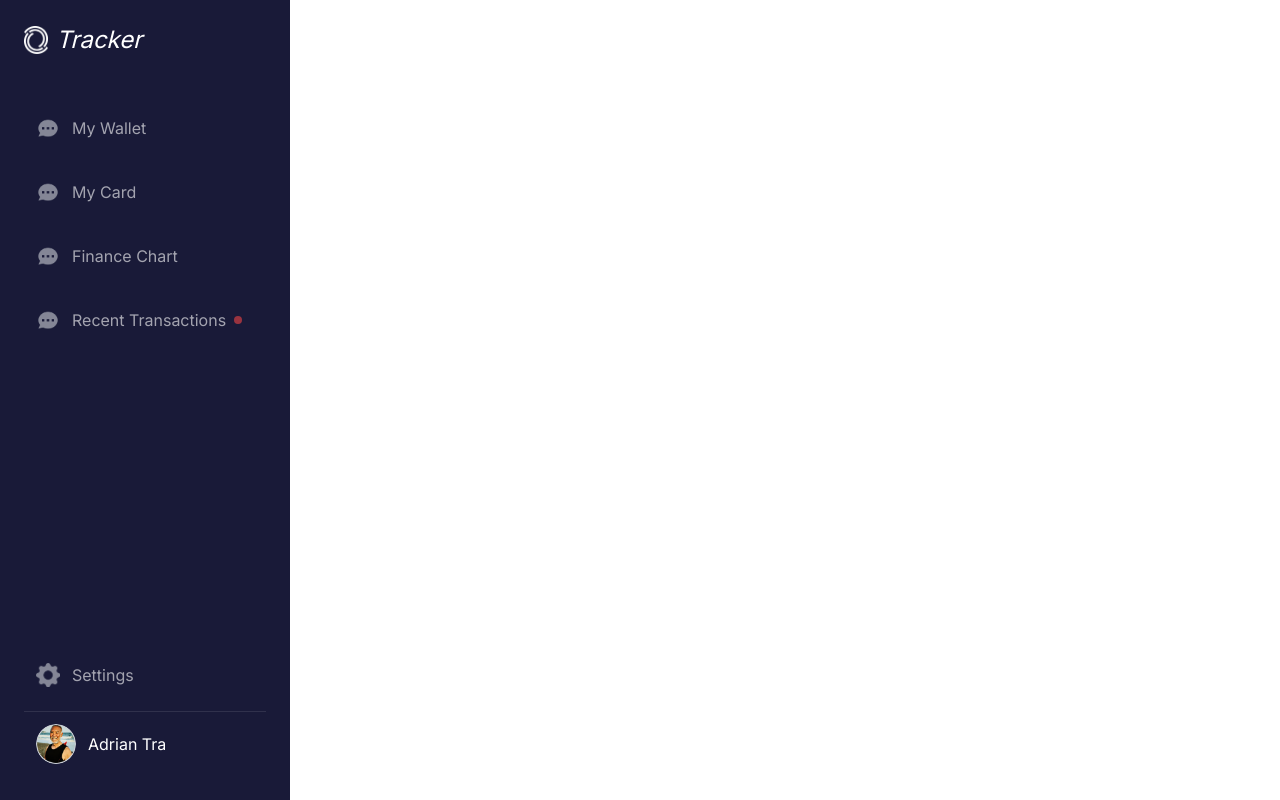
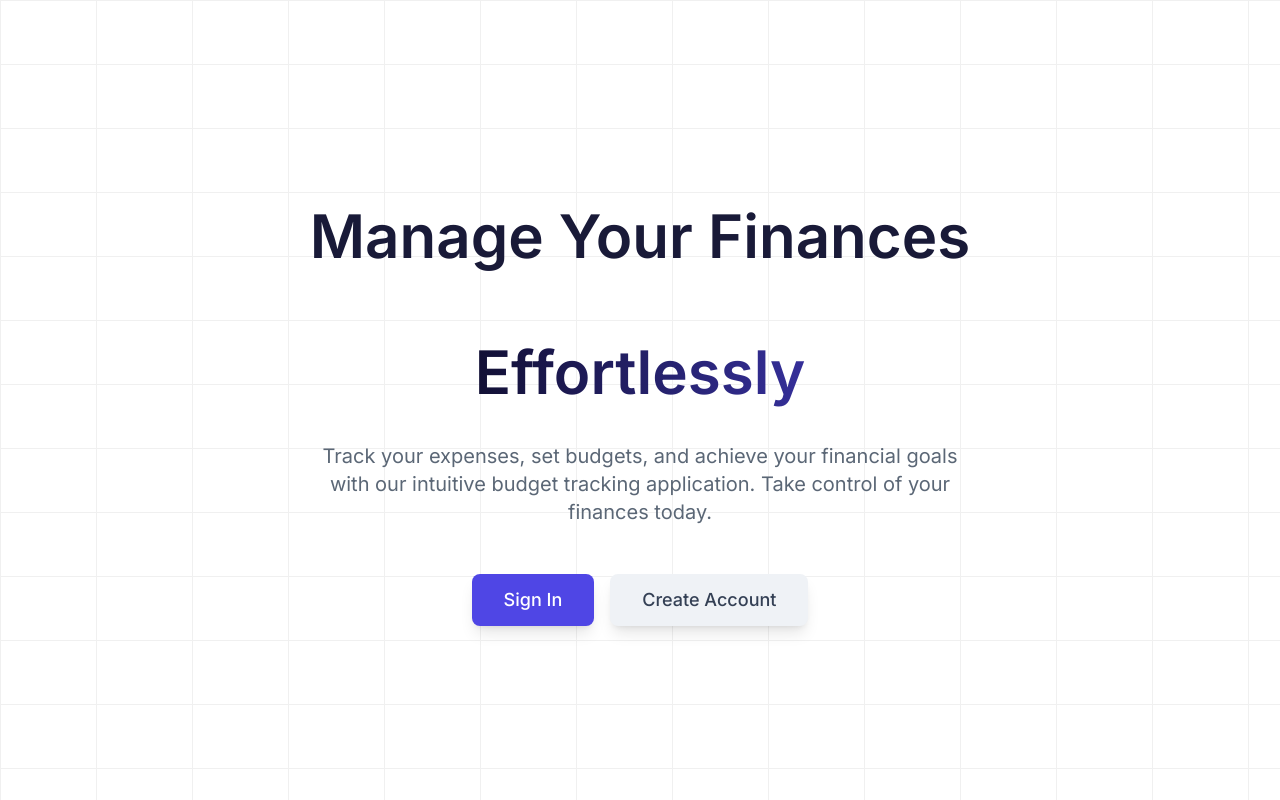
Before and after one commit to ibtissem101/CSE-BUDGET-APP-FRONTEND, a Next.js app: page / in a window 1280 px wide. Built offline with nearby package versions, Linux system fonts and the light colour scheme.

Commit message:
added home

```diff
--- a/src/app/chart/page.jsx
+++ b/src/app/chart/page.jsx
@@ -83,7 +83,7 @@ const ChartControls = ({
   return (
     <div className="flex flex-col md:flex-row justify-between mb-8 px-4 md:px-0 md:mr-16">
       <div className="font-bold text-lg md:text-2xl mb-4 md:mb-0">
-        Stastic
+        Statistic
       </div>
       <div className="flex md:flex-row gap-4 md:w-auto text-sm font-normal">
         <div className="w-full md:w-auto">
@@ -119,9 +119,7 @@ const ChartControls = ({
 const Header = () => {
   return (
     <div className="px-4 md:px-0">
-      <div className="text-2xl md:text-3xl font-bold mb-2">
-        Finance Chart
-      </div>
+      <div className="text-2xl md:text-3xl font-bold mb-2">Finance Chart</div>
       <div className="text-gray-600 mb-4 md:text-base">
         Keep track your financial plan
       </div>
--- a/src/app/layout.js
+++ b/src/app/layout.js
@@ -13,15 +13,16 @@ const inter = Inter({
 export default function RootLayout({ children }) {
   const pathname = usePathname();
   const isAuthPage = pathname?.startsWith("/auth");
+  const isHomePage = pathname === "/";
 
   return (
     <html lang="en">
       <body className={`${inter.variable} font-sans antialiased`}>
-        {!isAuthPage && <Navbar />}
-        {!isAuthPage && <Sidebar />}
+        {!isAuthPage && !isHomePage && <Navbar />}
+        {!isAuthPage && !isHomePage && <Sidebar />}
         <main
           className={`transition-all duration-300 ${
-            !isAuthPage ? "pt-[60px] md:pt-12" : ""
+            !isAuthPage && !isHomePage ? "pt-[60px] md:pt-12" : ""
           }`}
         >
           {children}
--- a/src/app/page.jsx
+++ b/src/app/page.jsx
@@ -1,3 +1,42 @@
+"use client";
+import Link from "next/link";
+
 export default function Page() {
-  return <div>Budget dashboard</div>;
+  return (
+    <div className="min-h-screen flex flex-col items-center justify-center px-4 py-12 relative">
+      <div className="absolute inset-0 -z-10 h-full w-full bg-white bg-[linear-gradient(to_right,#f0f0f0_1px,transparent_1px),linear-gradient(to_bottom,#f0f0f0_1px,transparent_1px)] bg-[size:6rem_4rem]"></div>
+      <div className="text-center max-w-4xl mx-auto">
+        <div className="flex items-center justify-center gap-2 mb-8"></div>
+
+        <h1 className="text-4xl md:text-6xl font-semibold flex flex-col gap-2 text-Violet-900 mb-6">
+          <div>Manage Your Finances</div>
+          <br />
+          <span className=" bg-clip-text pb-4 text-transparent bg-gradient-to-r from-black to-Violet-600">
+            Effortlessly
+          </span>
+        </h1>
+
+        <p className="text-xl text-Neutral-80 mb-12 max-w-2xl mx-auto">
+          Track your expenses, set budgets, and achieve your financial goals
+          with our intuitive budget tracking application. Take control of your
+          finances today.
+        </p>
+
+        <div className="flex flex-col sm:flex-row gap-4 justify-center">
+          <Link
+            href="/auth/login"
+            className="px-8 py-3 bg-Violet-500 text-white rounded-lg font-medium text-lg hover:bg-Violet-600 transition-colors shadow-lg hover:shadow-xl"
+          >
+            Sign In
+          </Link>
+          <Link
+            href="/auth/register"
+            className="px-8 py-3 bg-Neutral-30 text-Neutral-90 rounded-lg font-medium text-lg hover:bg-Neutral-40 transition-colors shadow-lg hover:shadow-xl"
+          >
+            Create Account
+          </Link>
+        </div>
+      </div>
+    </div>
+  );
 }
--- a/src/components/WalletCard/page.jsx
+++ b/src/components/WalletCard/page.jsx
@@ -16,9 +16,9 @@ const WalletCard = ({
     <div className="p-4 bg-white rounded-md border border-Neutral-40 md:h-[162px]">
       <div className="flex flex-col justify-between mb-2">
         <div className="flex items-center justify-between">
-          <div className="flex items-center gap-2">
-            <span>{icon}</span>
-            <span className="font-medium md:text-lg text-Neutral-90">
+          <div className="flex items-center gap-2 max-w-[70%] overflow-hidden">
+            <span className="flex-shrink-0">{icon}</span>
+            <span className="font-medium md:text-lg text-Neutral-90 truncate overflow-hidden">
               {title}
             </span>
           </div>
```
